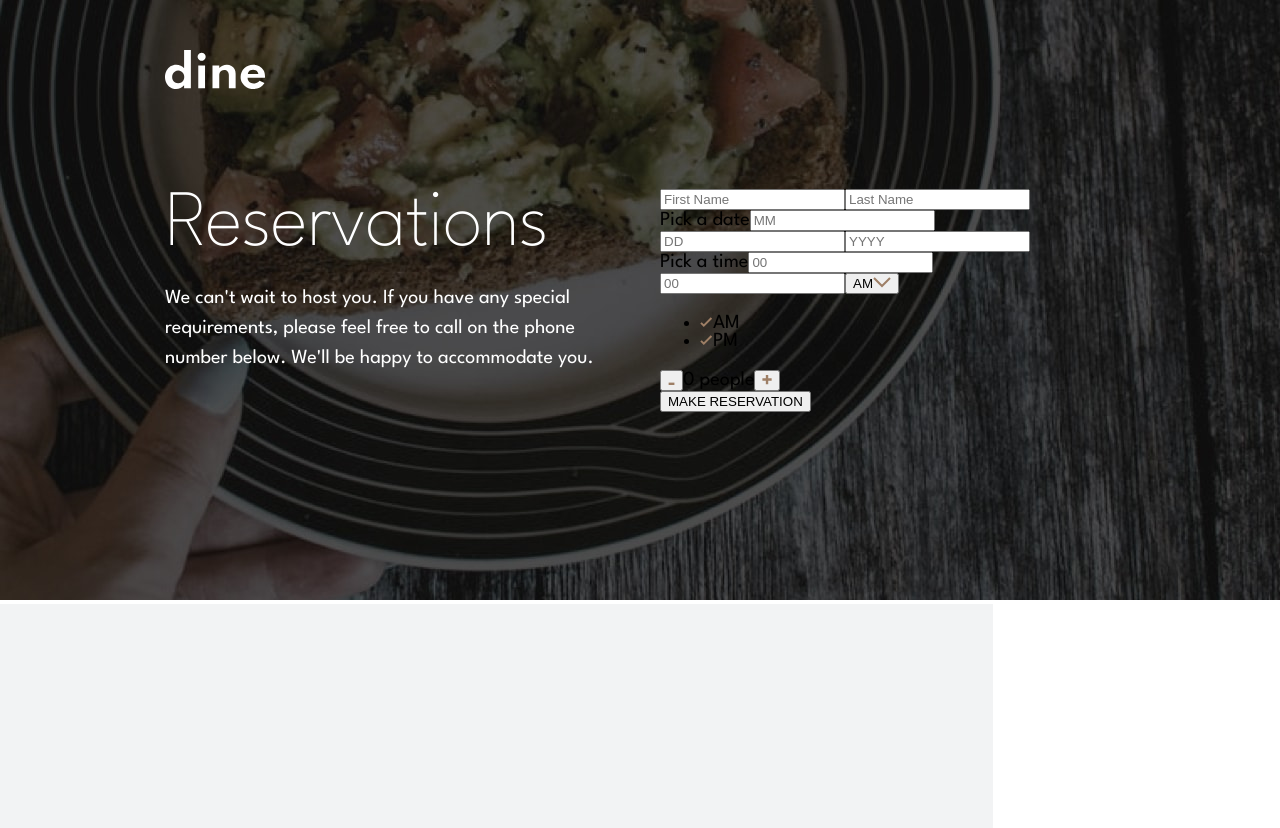
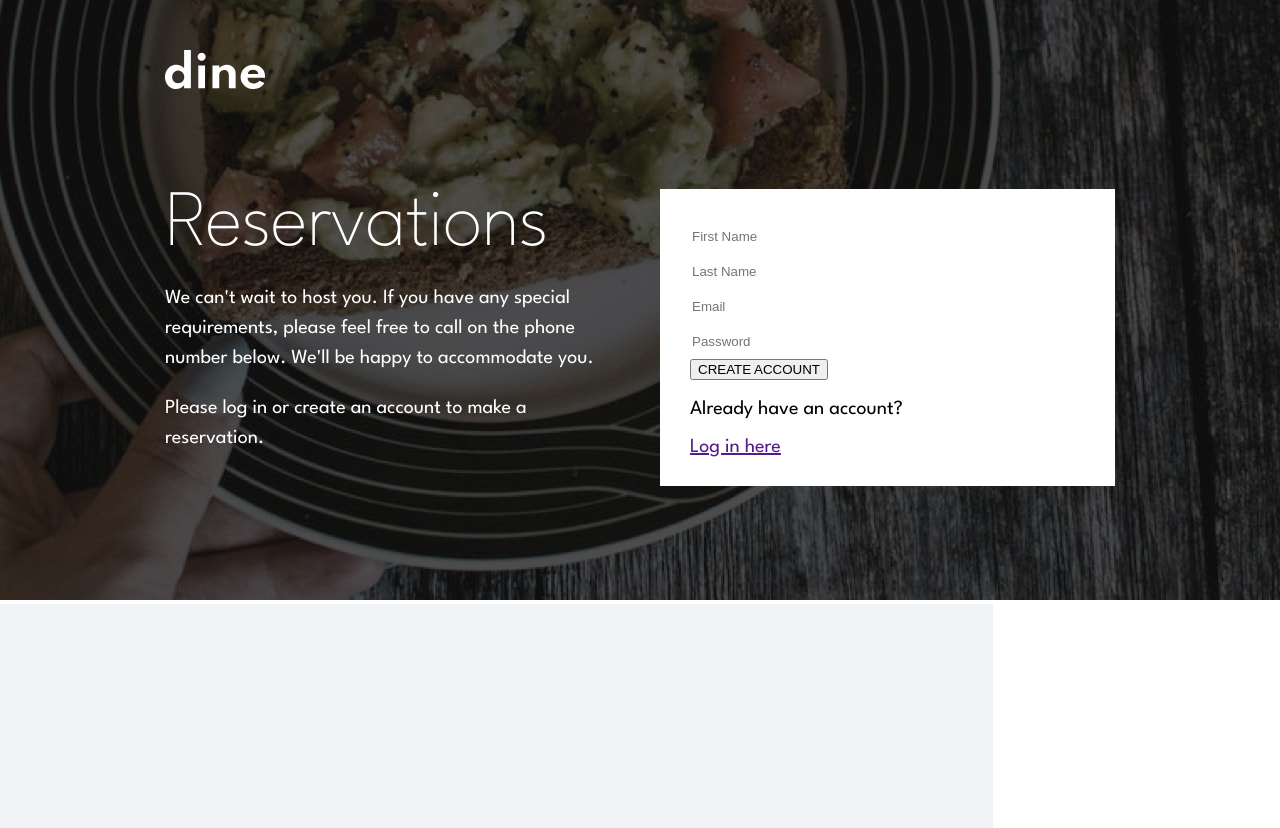
Before and after one commit to annaduong17/restaurant-website, a React (Create React App) app: page /reservations in a window 1280 px wide. Shown: the top 828 px of the page. Built offline with nearby package versions, Linux system fonts and the light colour scheme.

Commit message:
implement user registration without form validation

```diff
--- a/package.json
+++ b/package.json
@@ -6,6 +6,7 @@
     "@testing-library/jest-dom": "^5.17.0",
     "@testing-library/react": "^13.4.0",
     "@testing-library/user-event": "^13.5.0",
+    "axios": "^1.6.7",
     "bcrypt": "^5.1.1",
     "cookie-parser": "^1.4.6",
     "cors": "^2.8.5",
--- a/src/components/Banner.js
+++ b/src/components/Banner.js
@@ -9,7 +9,7 @@ function Banner() {
     <div className="banner">
       <img src={imgDesktop} alt="bowl of food" />
       <h3>Ready to make a reservation?</h3>
-      <Button />
+      <Button path="/reservations" className="booking-btn">BOOK A TABLE</Button>
     </div>
   );
 }
--- a/src/components/Button.js
+++ b/src/components/Button.js
@@ -1,8 +1,8 @@
 import { NavLink } from 'react-router-dom';
 
-function Button() {
+function Button({ children, className, path }) {
   return (
-    <NavLink className="booking-btn" to="/reservations">BOOK A TABLE</NavLink>
+    <NavLink className={`${className} btn`} to={path}>{children}</NavLink>
   );
 }
 
--- a/src/components/Event.js
+++ b/src/components/Event.js
@@ -16,7 +16,7 @@ function Event({ title, description, imgDesktop, imgMobile }) {
         <div className="content">
           <h2>{title}</h2>
           <p>{description}</p>
-          <Button />
+          <Button path="/reservations" className="booking-btn">BOOK A TABLE</Button>
           <EventNavLinks />
         </div>
       </section>
--- a/src/components/Header.js
+++ b/src/components/Header.js
@@ -7,7 +7,7 @@ function Header() {
       <DineLogo />
       <h1>Exquisite dining since 1989</h1>
       <p>Experience our seasonal menu in beautiful country surroundings. Eat the freshest produce from the comfort of our farmhouse.</p>
-      <Button />
+      <Button path="/reservations" className="booking-btn">BOOK A TABLE</Button>
     </div>
   );
 }
--- /dev/null
+++ b/src/components/Login.js
@@ -0,0 +1,23 @@
+import Button from "./Button";
+
+function Login() {
+  return (
+    <form className="login-form">
+      <div>
+        <input id="first-name" type="text" placeholder="First Name" />
+      </div>
+      <div>
+        <input id="last-name" type="text" placeholder="Last Name" />
+      </div>
+      <div>
+        <input id="email" type="email" placeholder="Email" />
+      </div>
+      <div>
+        <input id="password" type="password" placeholder="Password" />
+      </div>
+      <button className="">SUBMIT</button>
+    </form>
+  );
+}
+
+export default Login;
--- /dev/null
+++ b/src/components/Register.js
@@ -0,0 +1,93 @@
+import { useState } from 'react';
+import axios from 'axios';
+
+function Register() {
+  const [ formData, setFormData ] = useState({
+    firstName: "",
+    lastName: "",
+    email: "",
+    password: ""
+  });
+
+  const [ userExists, setUserExists ] = useState(false);
+
+  let userId;
+
+  const [ errors, setErrors ] = useState({});
+
+  const [ formSubmitted, setFormSubmitted ] = useState(false);
+
+  const handleInputChange = (e) => {
+    const { name, value } = e.target;
+    let key = "";
+
+    if (name === 'first-name') {
+      key = "firstName";
+    } else if (name === 'last-name') {
+      key = "lastName";
+    } else {
+      key = name;
+    }
+
+    setFormData(prevFormData => {
+      const updatedFormData = {...prevFormData, [key]: value};
+
+      return updatedFormData;
+    });
+  };
+
+  const handleSubmit = async (e) => {
+    e.preventDefault();
+    // call validateForm with formData
+    // send data to backend
+    try {
+      const response = await axios.post('http://localhost:3001/register', {
+        first_name: formData.firstName,
+        last_name: formData.lastName,
+        email: formData.email,
+        password: formData.password
+      });
+      console.log(response.data.success);
+
+      if (response.data.userId) {
+        userId = response.data.userId;
+      } else if (!response.data.success) {
+        setUserExists(true);
+      }
+    } catch (error) {
+      console.log(error);
+    }
+
+  };
+
+  const validateForm = (formData) => {
+    // validate data
+  };
+
+  return (
+    <form onSubmit={handleSubmit} className="register-form">
+      <div className="first-name-container">
+        <input onChange={handleInputChange} name="first-name" type="text" placeholder="First Name" value={formData.firstName} />
+      </div>
+      <div className="last-name-container">
+        <input onChange={handleInputChange} name="last-name" type="text" placeholder="Last Name" value={formData.lastName} />
+      </div>
+      <div className="email-name-container">
+        <input onChange={handleInputChange} name="email" type="email" placeholder="Email" value={formData.email} />
+      </div>
+      <div className="password-container">
+        <input onChange={handleInputChange} name="password" type="password" placeholder="Password" value={formData.password} />
+      </div>
+      <div>
+        <button type="submit">CREATE ACCOUNT</button>
+      </div>
+      <div>
+        {userExists && <p>Oops! It seems like you already have an account. Please use the link below to log in.</p>}
+        <p>Already have an account?</p>
+        <a href="">Log in here</a>
+      </div>
+    </form>
+  );
+}
+
+export default Register;
--- a/src/components/Reservations.js
+++ b/src/components/Reservations.js
@@ -1,8 +1,11 @@
+import Button from './Button';
+
 function Reservations() {
   return (
     <div className="reservations">
       <h1>Reservations</h1>
       <p>We can't wait to host you. If you have any special requirements, please feel free to call on the phone number below. We'll be happy to accommodate you.</p>
+      <p>Please log in or create an account to make a reservation.</p>
     </div>
   );
 }
--- a/src/components/ReservationsPage.js
+++ b/src/components/ReservationsPage.js
@@ -1,6 +1,8 @@
 import Reservations from './Reservations';
 import BookingForm from './BookingForm';
 import DineLogo from './DineLogo';
+import Login from './Login';
+import Register from './Register';
 
 function ReservationsPage() {
   const imgDesktop = "/images/booking/hero-bg-desktop.jpg";
@@ -17,7 +19,7 @@ function ReservationsPage() {
       <div className='booking'>
         <DineLogo />
         <Reservations />
-        <BookingForm />
+        <Register />
       </div>
     </div>
   );
--- a/src/index.scss
+++ b/src/index.scss
@@ -28,7 +28,7 @@ body {
   width: 100px;
 }
 
-.booking-btn {
+.btn {
   border: 1px solid white;
   padding: 20px 50px;
   color: white;
@@ -298,10 +298,45 @@ body {
       p {
         line-height: 1.5rem;
       }
+
+      .account-buttons {
+        margin-block: 50px;
+      }
+
+      .btn {
+        padding-inline: 20px;
+        margin-block: 50px;
+      }
+
+      .login-btn {
+        margin-right: 20px;
+      }
     }
 
      .booking-form {
       grid-area: form;
+      background-color: white;
      }
   }
 }
+
+.login-form {
+  background-color: white;
+
+  .btn {
+    color: black;
+    border-color: black;
+  }
+}
+
+.register-form {
+  background-color: white;
+  padding: 30px;
+
+  input {
+    outline: none;
+    border: none;
+    width: 100%;
+    padding-block: 10px;
+  }
+}
```
Also changed, not shown: 1 other file (tests, documents, lock files or other folders).
